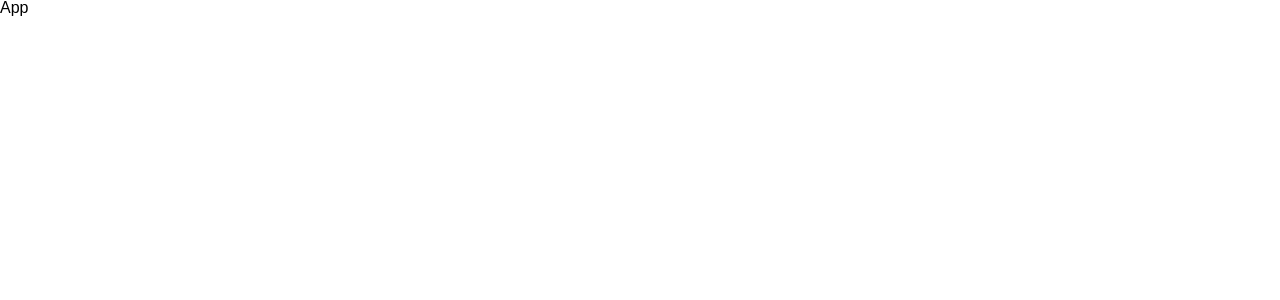
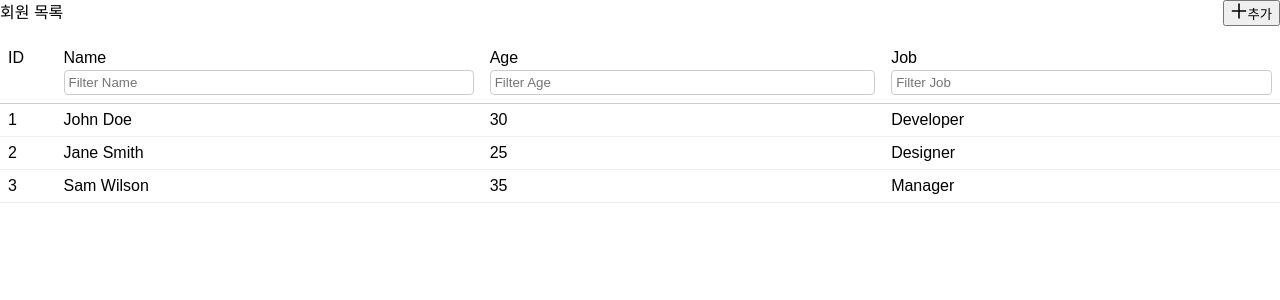
Before and after one commit to gwbaik9717/businesscanvas-mini-project, a React (Vite) app: page / in a window 1280 px wide. Shown: the top 300 px of the page. Built offline with nearby package versions, Linux system fonts and the light colour scheme.

Commit message:
feat: Create MemberList page in App

```diff
--- a/src/App.tsx
+++ b/src/App.tsx
@@ -1,10 +1,11 @@
+import { MemberList } from "./pages/MemberList/MemberList";
 import { GlobalStyles } from "./styles/global";
 
 export default function App() {
   return (
-    <div>
+    <>
       <GlobalStyles />
-      <h1>App</h1>
-    </div>
+      <MemberList />
+    </>
   );
 }
--- /dev/null
+++ b/src/layouts/PageLayout.tsx
@@ -0,0 +1,15 @@
+import React from "react";
+import styled from "styled-components";
+
+interface PageLayoutProps {
+  children: React.ReactNode;
+}
+
+export const PageLayout: React.FC<PageLayoutProps> = ({ children }) => {
+  return <StyledPageLayout>{children}</StyledPageLayout>;
+};
+
+const StyledPageLayout = styled.div`
+  width: 100%;
+  box-sizing: border-box;
+`;
--- /dev/null
+++ b/src/pages/MemberList/MemberList.tsx
@@ -0,0 +1,58 @@
+import React from "react";
+import { Table } from "../../components/Table/Table";
+import { TableHeader } from "../../components/Table/TableHeader";
+import { TableRow } from "../../components/Table/TableRow";
+import { TableColumn } from "../../components/Table/hooks/useTable";
+import { ButtonWithIcons } from "../../components/Button/ButtonWithIcons";
+import { PlusIcon } from "../../components/Icons/PlusIcon";
+import styled from "styled-components";
+import { PageLayout } from "../../layouts/PageLayout";
+
+interface RowData {
+  id: number;
+  name: string;
+  age: number;
+  job: string;
+}
+
+const data: RowData[] = [
+  { id: 1, name: "John Doe", age: 30, job: "Developer" },
+  { id: 2, name: "Jane Smith", age: 25, job: "Designer" },
+  { id: 3, name: "Sam Wilson", age: 35, job: "Manager" },
+];
+
+const columns: TableColumn<RowData>[] = [
+  { label: "ID", accessor: "id", filterable: false },
+  { label: "Name", accessor: "name", filterable: true },
+  { label: "Age", accessor: "age", filterable: true },
+  { label: "Job", accessor: "job", filterable: true },
+];
+
+export const MemberList: React.FC = () => {
+  return (
+    <PageLayout>
+      <StyledPageHeader>
+        <h1>회원 목록</h1>
+        <ButtonWithIcons startContent={<PlusIcon width={16} height={16} />}>
+          추가
+        </ButtonWithIcons>
+      </StyledPageHeader>
+
+      <Table<RowData> data={data} columns={columns}>
+        <TableHeader<RowData> />
+        <tbody>
+          {data.map((row) => (
+            <TableRow<RowData> key={row.id} row={row} />
+          ))}
+        </tbody>
+      </Table>
+    </PageLayout>
+  );
+};
+
+const StyledPageHeader = styled.div`
+  display: flex;
+  justify-content: space-between;
+  align-items: center;
+  margin-bottom: 16px;
+`;
```
